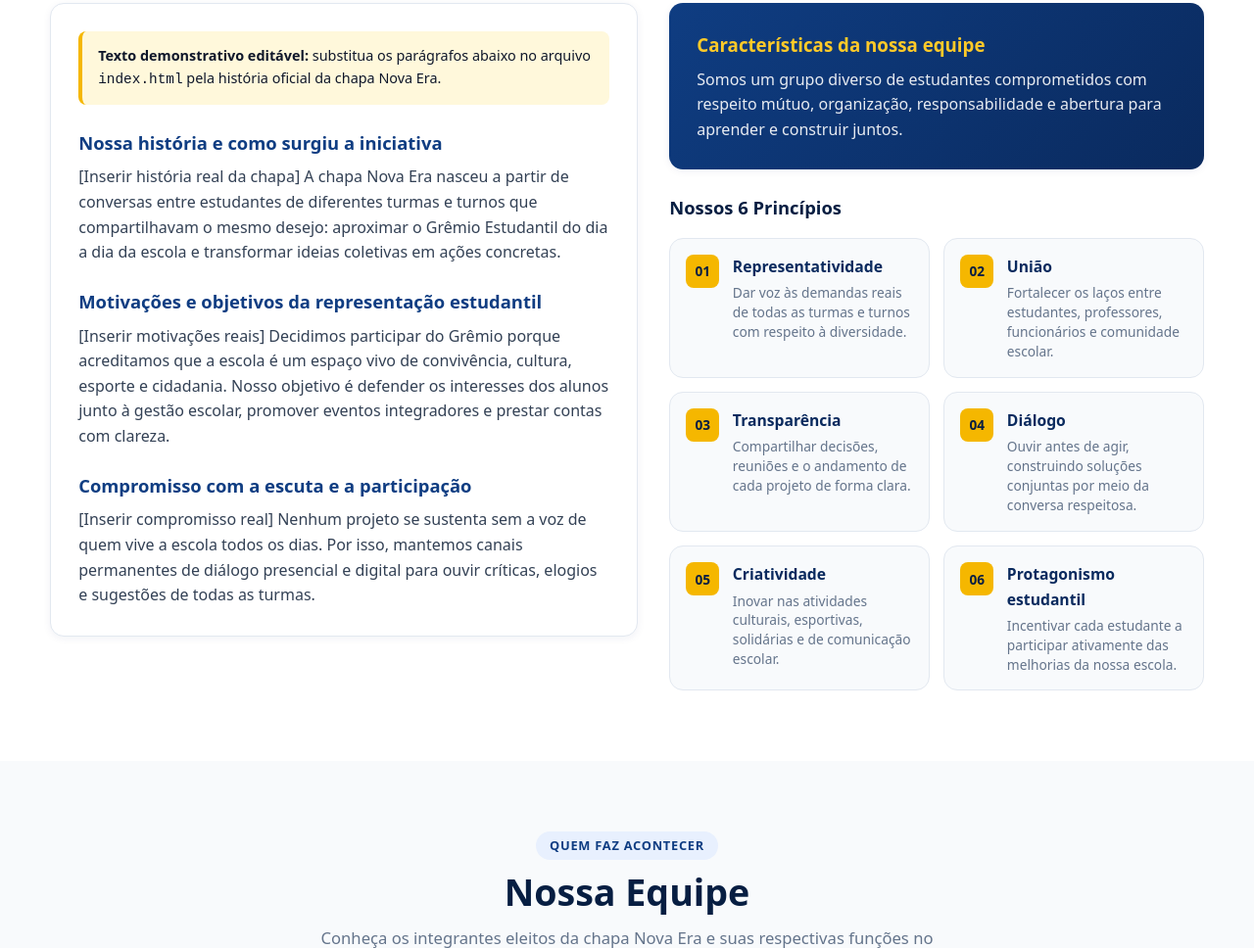
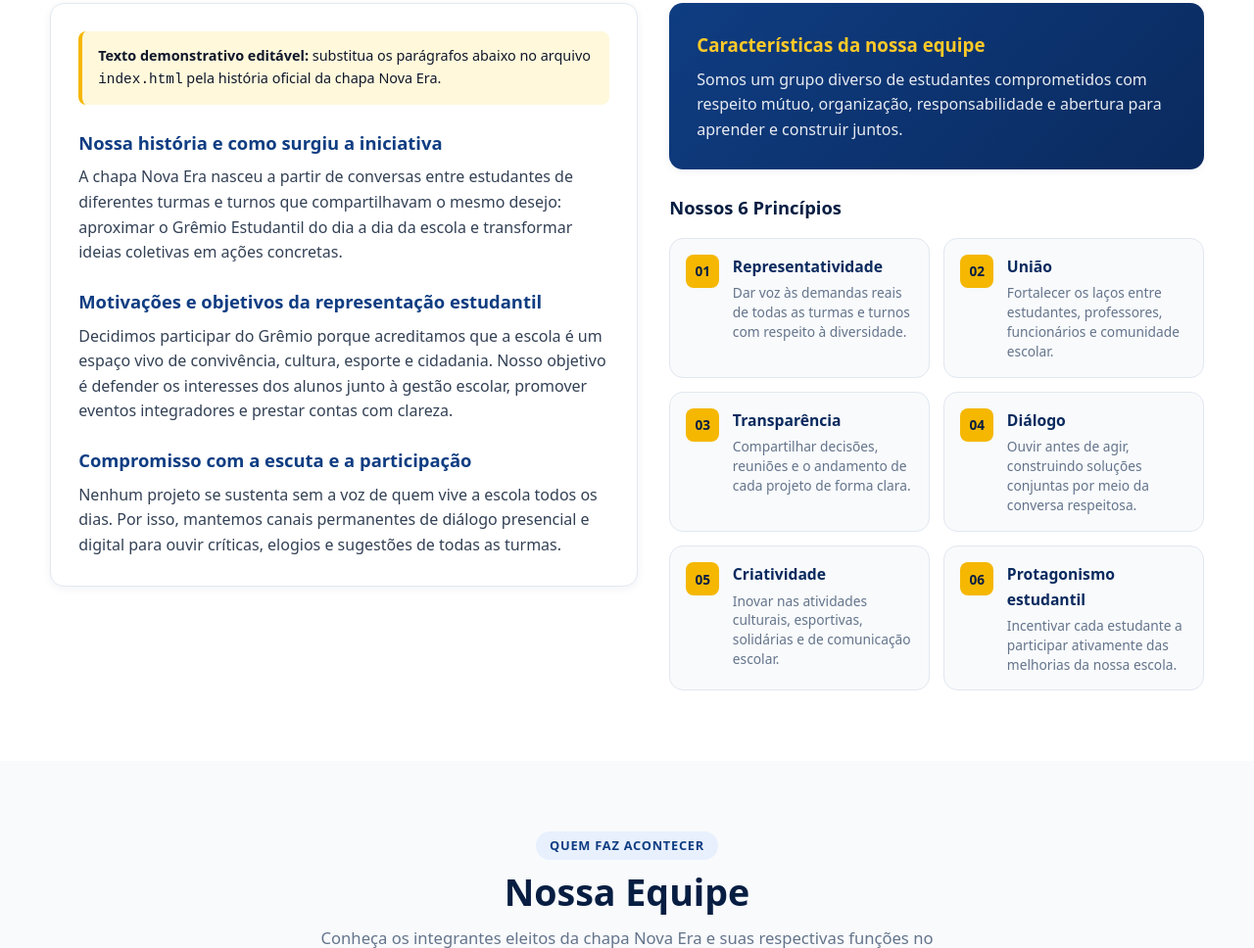
Before and after one commit to frfelipe550-max/nova-era-gremio, a plain HTML site: page index.html in a window 1280 px wide. Shown: the part 1014-1982 px from the top of the page at 98% size. Drawn offline with Linux system fonts and the light colour scheme.

Commit message:
Update index.html

```diff
--- a/index.html
+++ b/index.html
@@ -164,21 +164,21 @@
 
             <h3>Nossa história e como surgiu a iniciativa</h3>
             <p>
-              [Inserir história real da chapa] A chapa Nova Era nasceu a partir de conversas entre estudantes
+               A chapa Nova Era nasceu a partir de conversas entre estudantes
               de diferentes turmas e turnos que compartilhavam o mesmo desejo: aproximar o Grêmio Estudantil
               do dia a dia da escola e transformar ideias coletivas em ações concretas.
             </p>
 
             <h3>Motivações e objetivos da representação estudantil</h3>
             <p>
-              [Inserir motivações reais] Decidimos participar do Grêmio porque acreditamos que a escola é um
+              Decidimos participar do Grêmio porque acreditamos que a escola é um
               espaço vivo de convivência, cultura, esporte e cidadania. Nosso objetivo é defender os interesses
               dos alunos junto à gestão escolar, promover eventos integradores e prestar contas com clareza.
             </p>
 
             <h3>Compromisso com a escuta e a participação</h3>
             <p>
-              [Inserir compromisso real] Nenhum projeto se sustenta sem a voz de quem vive a escola todos os
+               Nenhum projeto se sustenta sem a voz de quem vive a escola todos os
               dias. Por isso, mantemos canais permanentes de diálogo presencial e digital para ouvir críticas,
               elogios e sugestões de todas as turmas.
             </p>
```
